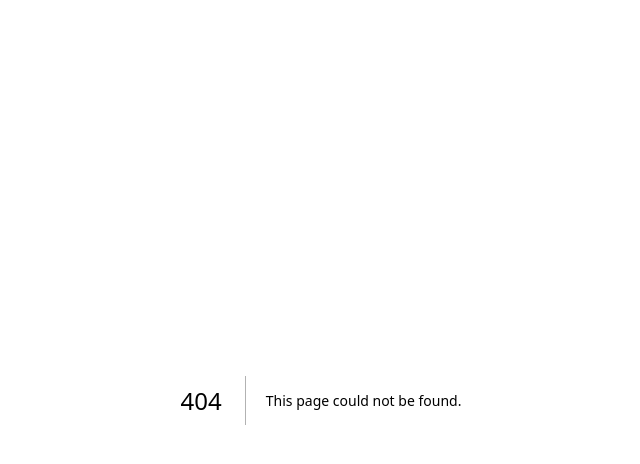
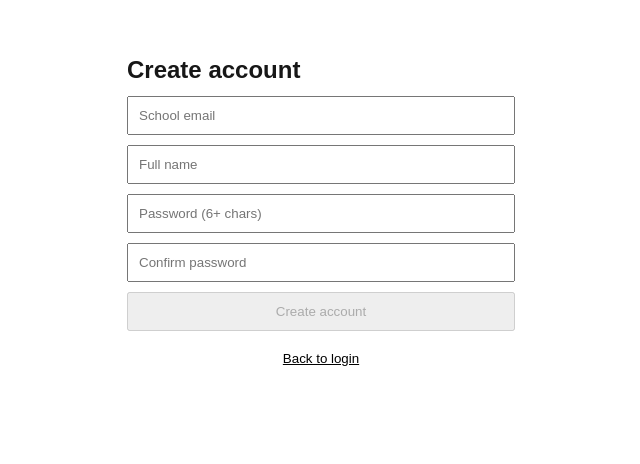
Before and after one commit to mradwancs/peck-ticketing, a Next.js app: page /create-account in a window 1280 px wide. Before the commit this address had no page. Shown: the top 464 px of the page, without its empty margins (319-959 px from the left). Built offline with nearby package versions, Linux system fonts and the light colour scheme; no server answers.

Commit message:
adds create account page

```diff
--- /dev/null
+++ b/src/app/create-account/page.tsx
@@ -0,0 +1,146 @@
+"use client";
+
+import { useState } from "react";
+import { useRouter } from "next/navigation";
+import { supabase } from "@/lib/supabaseClient";
+
+export default function CreateAccountPage() {
+  const router = useRouter();
+
+  const [email, setEmail] = useState("");
+  const [fullName, setFullName] = useState("");
+  const [password, setPassword] = useState("");
+  const [confirmPassword, setConfirmPassword] = useState("");
+
+  const [busy, setBusy] = useState(false);
+  const [error, setError] = useState<string | null>(null);
+  const [success, setSuccess] = useState<string | null>(null);
+
+  const passwordsMatch = password === confirmPassword;
+  const canSubmit =
+    email.trim().length > 0 &&
+    fullName.trim().length > 0 &&
+    password.length >= 6 &&
+    confirmPassword.length >= 6 &&
+    passwordsMatch &&
+    !busy;
+
+  async function doCreateAccount() {
+    setBusy(true);
+    setError(null);
+    setSuccess(null);
+
+    try {
+      const cleanEmail = email.trim();
+      const cleanName = fullName.trim();
+
+      const { data, error } = await supabase.auth.signUp({
+        email: cleanEmail,
+        password,
+        options: {
+          data: {
+            full_name: cleanName,
+          },
+        },
+      });
+
+      if (error) throw error;
+
+      // If email confirmations are ON, there may be no session yet.
+      // If confirmations are OFF, they may be signed in immediately.
+      if (data.session) {
+        // If they were auto-signed-in, sign them out so the flow returns to login cleanly.
+        await supabase.auth.signOut();
+      }
+
+      setSuccess(
+        "Account created. If email verification is enabled, check your email to verify your account, then sign in."
+      );
+
+      // Kick them back to login after a short moment.
+      setTimeout(() => {
+        router.replace("/login");
+      }, 800);
+    } catch (err: any) {
+      setError(err?.message ?? "Create account failed.");
+    } finally {
+      setBusy(false);
+    }
+  }
+
+  function goBack() {
+    router.push("/login");
+  }
+
+  return (
+    <div style={{ maxWidth: 420, margin: "40px auto", padding: 16 }}>
+      <h1 style={{ fontSize: 24, fontWeight: 700, marginBottom: 12 }}>
+        Create account
+      </h1>
+
+      <div style={{ display: "grid", gap: 10 }}>
+        <input
+          type="email"
+          placeholder="School email"
+          value={email}
+          autoComplete="email"
+          onChange={(e) => setEmail(e.target.value)}
+          style={{ padding: 10 }}
+        />
+
+        <input
+          type="text"
+          placeholder="Full name"
+          value={fullName}
+          autoComplete="name"
+          onChange={(e) => setFullName(e.target.value)}
+          style={{ padding: 10 }}
+        />
+
+        <input
+          type="password"
+          placeholder="Password (6+ chars)"
+          value={password}
+          autoComplete="new-password"
+          onChange={(e) => setPassword(e.target.value)}
+          style={{ padding: 10 }}
+        />
+
+        <input
+          type="password"
+          placeholder="Confirm password"
+          value={confirmPassword}
+          autoComplete="new-password"
+          onChange={(e) => setConfirmPassword(e.target.value)}
+          style={{ padding: 10 }}
+        />
+
+        {!passwordsMatch && confirmPassword.length > 0 && (
+          <p style={{ margin: 0 }}>Passwords do not match.</p>
+        )}
+
+        <button type="button" disabled={!canSubmit} onClick={doCreateAccount} style={{ padding: 10 }}>
+          {busy ? "Creating..." : "Create account"}
+        </button>
+
+        <button
+          type="button"
+          disabled={busy}
+          onClick={goBack}
+          style={{
+            padding: 10,
+            background: "transparent",
+            border: "none",
+            textDecoration: "underline",
+            cursor: "pointer",
+          }}
+        >
+          Back to login
+        </button>
+
+        {error && <p style={{ margin: 0 }}>{error}</p>}
+        {success && <p style={{ margin: 0 }}>{success}</p>}
+      </div>
+    </div>
+  );
+}
```
